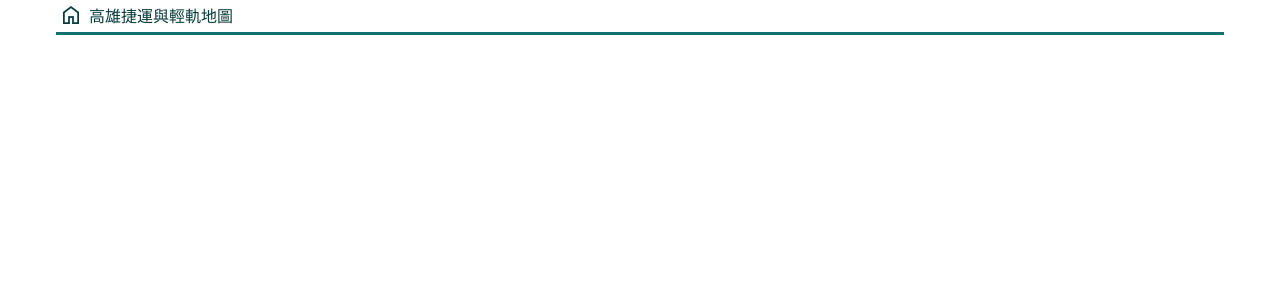
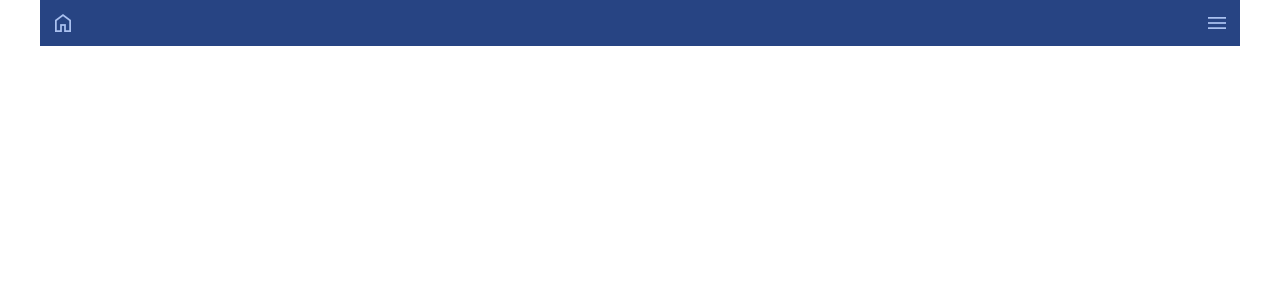
Before and after one commit to Afonguwu/tool-box, a Vue app: page /#/ in a window 1280 px wide. Shown: the top 300 px of the page. Built offline with nearby package versions, Linux system fonts and the light colour scheme.

Commit message:
feat: 🎸 update header style

```diff
--- a/src/App.vue
+++ b/src/App.vue
@@ -1,12 +1,10 @@
 <script setup>
-import { RouterLink, RouterView } from 'vue-router';
+import { RouterView } from 'vue-router';
+import HeaderNav from './components/HeaderNav.vue';
 </script>
 
 <template>
-  <header>
-    <RouterLink to="/"><span class="material-symbols-outlined"> home </span></RouterLink>
-    <RouterLink to="/krtcMap">高雄捷運與輕軌地圖</RouterLink>
-  </header>
+  <HeaderNav />
 
   <RouterView />
 </template>
--- a/src/assets/base.scss
+++ b/src/assets/base.scss
@@ -62,3 +62,31 @@ body {
   -webkit-font-smoothing: antialiased;
   -moz-osx-font-smoothing: grayscale;
 }
+
+#app {
+  width: 100%;
+  max-width: 1200px;
+  margin: 0 auto;
+  font-weight: normal;
+}
+
+a {
+  text-decoration: none;
+  transition: 0.4s;
+  padding: 3px;
+  display: flex;
+  align-self: center;
+}
+
+button {
+  border: none;
+  background-color: transparent;
+  cursor: pointer;
+}
+
+ul,
+ol {
+  list-style: none;
+  padding: 0;
+  margin: 0;
+}
--- a/src/assets/hearder.scss
+++ b/src/assets/hearder.scss
@@ -1,12 +1,30 @@
 header {
-  border-bottom: 3px solid rgb(17, 112, 112);
-  display: flex;
-  align-items: center;
+  background-color: #274483;
+  padding: 0.5rem;
+  position: relative;
   a {
     border-radius: 12px;
-    color: rgb(8, 59, 59);
+    color: #aac1f0;
     &:hover {
-      background-color: rgb(168, 254, 254);
+      background-color: #aac1f0;
+      color: #274483;
     }
   }
 }
+
+.menu {
+  position: absolute;
+  top: 100%;
+  right: 0;
+  background: #aac1f0;
+  a {
+    padding: 0.5rem;
+    width: 100%;
+    color: #274483;
+    border-radius: 0;
+    &:hover {
+      color: #aac1f0;
+      background: #274483;
+    }
+  }
+}
--- a/src/assets/main.scss
+++ b/src/assets/main.scss
@@ -2,17 +2,3 @@
 @import './utility.scss';
 @import './hearder.scss';
 @import './vender.scss';
-#app {
-  width: 100%;
-  max-width: 1200px;
-  margin: 0 auto;
-  padding: 0 1rem;
-  font-weight: normal;
-  display: grid;
-}
-
-a {
-  text-decoration: none;
-  transition: 0.4s;
-  padding: 3px;
-}
--- a/src/assets/utility.scss
+++ b/src/assets/utility.scss
@@ -1,3 +1,6 @@
+.container {
+  padding: 1rem;
+}
 .text-color {
   color: var(--color-text);
   fill: var(--color-text);
@@ -6,3 +9,16 @@
   border-color: var(--color-border);
   stroke: var(--color-border);
 }
+.ml-a {
+  margin-left: auto;
+}
+.ai-center {
+  display: flex;
+  align-items: center;
+}
+.flex {
+  display: flex;
+}
+.px-1 {
+  padding: 0 1rem;
+}
--- a/src/components/HeaderNav.vue
+++ b/src/components/HeaderNav.vue
@@ -0,0 +1,33 @@
+<script setup>
+import { ref } from 'vue';
+import { RouterLink } from 'vue-router';
+let menu = ref(0);
+const showMenu = () => {
+  menu.value = 1;
+};
+const closeMenu = () => {
+  menu.value = 0;
+};
+</script>
+<template>
+  <header class="flex">
+    <RouterLink to="/"><span class="material-symbols-outlined"> home </span></RouterLink>
+
+    <div class="ml-a flex">
+      <a type="button" @click="showMenu">
+        <span class="material-symbols-outlined"> menu </span>
+      </a>
+    </div>
+
+    <ul v-if="menu" class="menu" @mouseleave="closeMenu" @touchend="closeMenu">
+      <li>
+        <RouterLink to="/krtcMap" class="ai-center"
+          ><span class="material-symbols-outlined"> train </span>高雄捷運與輕軌地圖</RouterLink
+        >
+      </li>
+      <li><a href="">2</a></li>
+      <li><a href="">3</a></li>
+    </ul>
+  </header>
+</template>
+<style scoped></style>
--- a/src/store/krtcMapData.js
+++ b/src/store/krtcMapData.js
@@ -1098,7 +1098,7 @@ export const useKRTCStore = defineStore('krtcDataStore', () => {
     calculateFee(currentStation.value + 1, currentCategory.value);
   };
   const basePrice = ref(20);
-  const calculateFee = function (startStation, category) {
+  const calculateFee = (startStation, category) => {
     if (startStation < 1 || startStation > stationData.value.length) {
       console.error('Invalid startStation index');
       return;
@@ -1220,6 +1220,19 @@ export const useKRTCStore = defineStore('krtcDataStore', () => {
       console.log('something wrong');
     }
   };
+  const timePosition = [
+    {
+      x: 0,
+      y: 0,
+      time: 2
+    },
+    {
+      x: 0,
+      y: 0,
+      time: 3
+    }
+  ];
+  const showTime = () => {};
 
   return {
     r,
@@ -1229,6 +1242,7 @@ export const useKRTCStore = defineStore('krtcDataStore', () => {
     redLinePoints,
     orangeLinePoints,
     stationData,
+    showTime,
     currentStation,
     currentDiscount,
     basePrice,
--- a/src/views/HomeView.vue
+++ b/src/views/HomeView.vue
@@ -1,5 +1,5 @@
 <script setup></script>
 
 <template>
-  <main></main>
+  <div class=""></div>
 </template>
--- a/src/views/krtcMapView.vue
+++ b/src/views/krtcMapView.vue
@@ -6,7 +6,7 @@ const store = useKRTCStore();
 const { changeDiscount } = store;
 let select1 = ref('');
 let select2 = ref('');
-let cardType = ref(1);
+let cardType = ref(null);
 const changeType = (num) => {
   select1.value = '';
   select2.value = '';
@@ -14,12 +14,24 @@ const changeType = (num) => {
     changeDiscount(1);
   } else if (num === 2) {
     changeDiscount(0.85);
+  } else if (num === 0) {
+    console.log('time');
+    // showTime();
   }
   cardType.value = num;
 };
 </script>
 <template>
+  <div class="container">
     <div class="flex mt-1">
+      <a
+        class="btn"
+        :class="cardType === 0 ? 'active' : 'disabled'"
+        type="button"
+        @click.prevent="changeType(0)"
+        ><span class="material-symbols-outlined"> schedule </span>
+        <span>行車時間</span>
+      </a>
       <a
         class="btn"
         :class="cardType === 1 ? 'active' : 'disabled'"
@@ -46,7 +58,6 @@ const changeType = (num) => {
         <option disabled value="">請選擇</option>
         <option value="1">一般票</option>
         <option value="0.5">社福票</option>
-      //顯示文字只有捷運才有單程社福票
       </select>
       <select
         class="col"
@@ -59,19 +70,16 @@ const changeType = (num) => {
         <option disabled value="">請選擇</option>
         <option value="0.85">普卡/學生卡/高雄市仁愛卡/icash</option>
         <option value="0.425">高雄市社福卡/社福卡</option>
-      //做顯示文字：高雄社福卡搭乘輕軌免費
         <option value="0.5">高雄市兒童卡</option>
       </select>
     </div>
     <p class="mt-1" v-if="select1 === '0.5'">提醒：只有捷運有單程社福票</p>
     <p class="mt-1" v-if="select2 === '0.425'">提醒：高雄市社福卡搭乘輕軌免費</p>
     <stationPic />
+  </div>
 </template>
 
 <style lang="scss" scoped>
-.flex {
-  display: flex;
-}
 .col {
   flex: 0 1 25%;
 }
@@ -86,7 +94,6 @@ const changeType = (num) => {
   display: flex;
   justify-content: center;
   align-items: center;
-  cursor: pointer;
   border: 2px solid #d94800;
   border-radius: 8px;
   &:hover {
```
Lines whose indentation alone changed are shown as unchanged.
